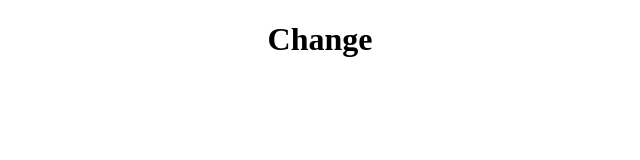
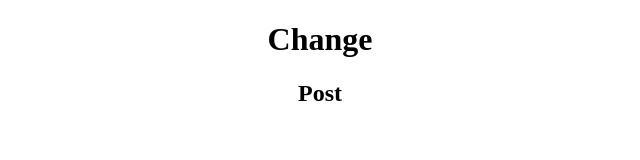
Before and after one commit to KrishnaPrasath/rough, a plain HTML site: page changeColor.html in a window 1280 px wide. Shown: the full height of the page, 320-960 px from the left. Drawn offline with Linux system fonts and the light colour scheme.

Commit message:
This is a modification <h3>

```diff
--- a/changeColor.html
+++ b/changeColor.html
@@ -20,6 +20,7 @@
   <body>
     <div id="main">
       <h1>Change</h1>
+      <h2>Post</h2>
     </div>
 
     <script>
```
